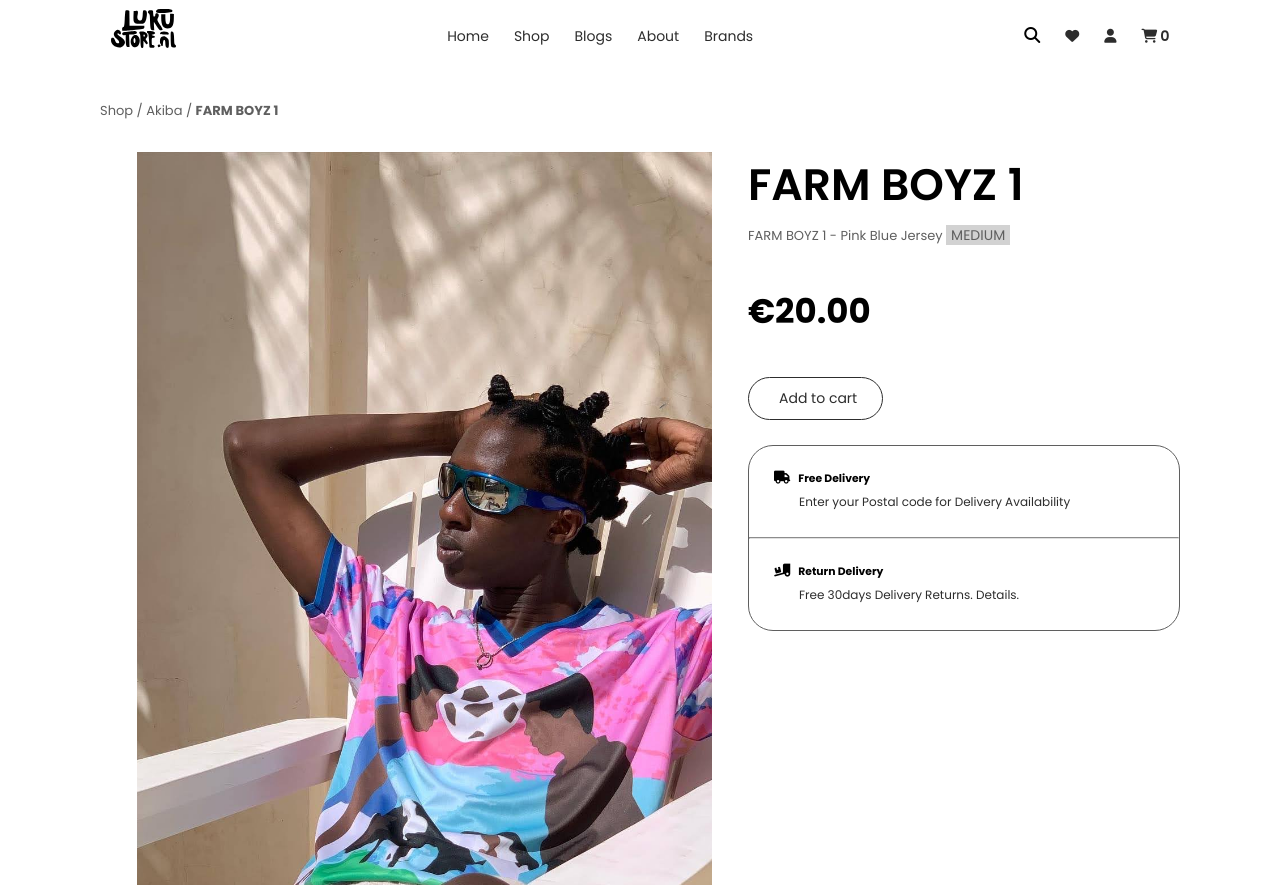
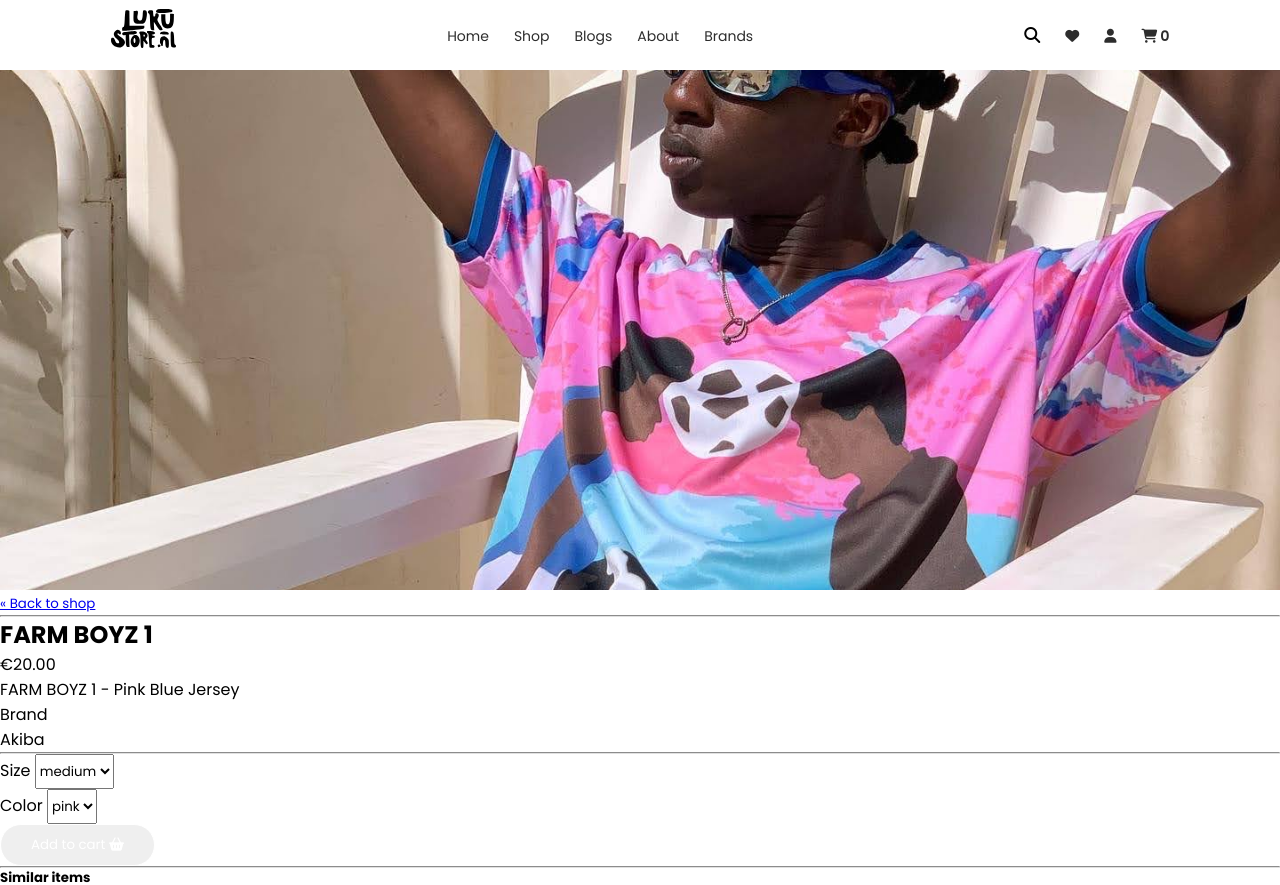
Before and after one commit to araptala/luku-store.nl, a Django app: page /product/7/ in a window 1280 px wide. Shown: the top 885 px of the page. Run offline with Django 4.2, Linux system fonts and the light colour scheme; data comes from the database, SQL or seed files in the repository; some libraries are stand-ins or nearby versions; some web fonts are replaced.

Commit message:
Overhaul

```diff
--- a/myapp/templates/product_detail.html
+++ b/myapp/templates/product_detail.html
@@ -1,95 +1,135 @@
 {% extends 'base.html' %}{% load static %} {% block body %}
 
-<article>
-  <p class="bread-crumbs">
-    <a class="bread-crumbs-link underline" href="{% url 'store' %}">Shop</a>
-    / {{product.shop}} /
-    <strong>{{product.name}}</strong>
+<div id="top" class="container ">
+  <div class="row">
+    <section class="py-5">
+      <div class="container">
+        <div class="row gx-1">
+          <aside class="col-lg-8">
+            <div class="mb-3 d-flex justify-content-center">
+              <a
+                data-fslightbox="mygalley"
+                class="rounded-4"
+                target="_blank"
+                data-type="image"
+                href="{{ imgURL }}"
+              >
+                <img
+                  style="max-width: 100%; max-height: 100vh; margin: auto"
+                  class="cover"
+                  src="{{ product.imageURL }}"
+                />
+              </a>
+            </div>
+            <!-- gallery-wrap .end// -->
+          </aside>
+          <main class="col-lg-4">
+            <div class="ps-lg-3">
+              <p>
+                <small
+                  ><a href="#" onclick="history.go(-1);" class="underline text-dark"
+                    >« Back to shop</a
+                  ></small
+                >
+                <hr />
               </p>
-</article>
+              <h2 class="title text-dark">{{ product.name }}</h2>
 
-<div class="main-container">
-  <section class="product-left">
-    <div class="images">
-      <a class="gfg-img" href="{{ imgURL }}">
-        <img src="{{ product.imageURL }}" alt="{{ product.name }}"
-      /></a>
-      <div class="zoom-preview"></div>
-    </div>
-  </section>
-
-  <section class="right">
-    <div class="details">
-      <div class="details-group">
-        <h3 class="product-name-details">{{ product.name }}</h3>
-        <p class="description">
-          {{ product.description }}
-          <span class="size">{{ product.sizes|upper }}</span>
-        </p>
+              <div class="mb-3">
+                <span class="h5">€{{ product.price }}</span>
               </div>
 
-      <div class="details-group">
-        <div class="price-group">
-          <h3 class="price">€{{ product.price }}</h3>
+              <p>{{ product.description }}</p>
+
+              <div class="row">
+                <dt class="col-3">Brand</dt>
+                <dd class="col-9">{{ product.shop }}</dd>
+              </div>
+
+              <hr />
+
+              <div class="row mb-4">
+                <div class="col-md-4 col-6">
+                  <label class="mb-2">Size</label>
+                  <select
+                    class="form-select border border-secondary"
+                    style="height: 35px"
+                  >
+                    {% for size in sizes %}
+                    <option>{{ size|join:"" }}</option>
+                    {% endfor %}
+                  </select>
+                </div>
+
+                <div class="col-md-4 col-6">
+                  <label class="mb-2">Color</label>
+                  <select
+                    class="form-select border border-secondary"
+                    style="height: 35px"
+                  >
+                    {% for color in colors %}
+                    <option>{{ color|join:"" }}</option>
+                    {% endfor %}
+                  </select>
                 </div>
               </div>
 
-      <div class="details-group">
-        <div class="details-buttons buttons">
-          <a
+              <button
                 data-product="{{ product.pk }}"
                 data-action="add"
-            class="buy-now-btn btn-primary update-cart"
-            href="{% url 'cart' %}"
-            >Add to cart</a
+                class="btn btn-dark update-cart"
+              >
+                Add to cart <i class="me-1 fa fa-shopping-basket"></i>
+              </button>
+              <a class="btn btn-outline-dark" href="{% url 'cart' %}"
+                >View Cart</a
               >
             </div>
+          </main>
         </div>
+      </div>
+    </section>
+    <!-- content -->
+  </div>
+  {% if similar_products %}
+  <hr />
+  <div class="col ">
+    <div class="row">
+      <h5 class="card-title mb-3">Similar items</h5>
 
-      <div class="details-group delivery-details">
-        <div class="delivery">
-          <div class="delivery-div">
-            <i class="fa-solid fa-truck"></i>
-            <h5>Free Delivery</h5>
-          </div>
-          <a class="postal-code-link" href="#"
-            >Enter your Postal code for Delivery Availability</a
-          >
+      <div class="row">
+        {% for product in similar_products %}
+        <div class="col-lg-3 col-md-6 col-sm-6 d-flex">
+          <div style="border: none" class="card w-100 my-2 shadow-2-strong">
+            <a href="{% url 'product_detail' product.pk %}">
+              <img
+                src="{{ product.imageURL }}"
+                class="card-img-top"
+                style="
+                  aspect-ratio: 1 / 1;
+                  object-fit: cover;
+                  border-radius: 25px;
+                  height: 25rem;
+                "
+                alt="{{ product.name }}"
+            /></a>
+
+            <div style="margin-top: 1rem" class="row d-flex flex-column">
+              <p class="text-bold">
+                {{ product.description|truncatechars:50 }}
+              </p>
+              <p class="text-secondary">By: {{ product.shop }}</p>
             </div>
             <hr />
-        <div class="delivery">
-          <div class="delivery-div">
-            <i class="fa-solid fa-truck-ramp-box"></i>
-            <h5>Return Delivery</h5>
           </div>
-          <a class="return-delivery-code-link" href="#"
-            >Free 30days Delivery Returns. Details.</a
-          >
+        </div>
+        {% endfor %}
       </div>
     </div>
   </div>
-  </section>
+  {% else %}
+  <div></div>
+  {% endif %}
+  <a class="text-black underline" href="#top">Back to top</a>
 </div>
-<script>
-  var img = document.getElementById("gfg-img");
-  var preview = document.querySelector(".zoom-preview");
-
-  //calculating the ratio by which we want to magnify the image
-  //you can increase or decrease it according to your requirement
-  var x = preview.offsetWidth / 100;
-  var y = preview.offsetHeight / 100;
-
-  img.addEventListener("mousemove", (e) => {
-    preview.style.backgroundImage = "";
-    preview.style.backgroundSize =
-      img.width * x + "px " + img.height * y + "px";
-    var posX = e.offsetX;
-    var posY = e.offsetY;
-    preview.style.backgroundPosition =
-      "-" + posX * x + "px -" + posY * y + "px";
-  });
-  img.addEventListener("mouseout", () => {
-    preview.style.backgroundImage = "none";
-  });
-</script>
 {% endblock %}
```
Lines whose indentation alone changed are shown as unchanged.
